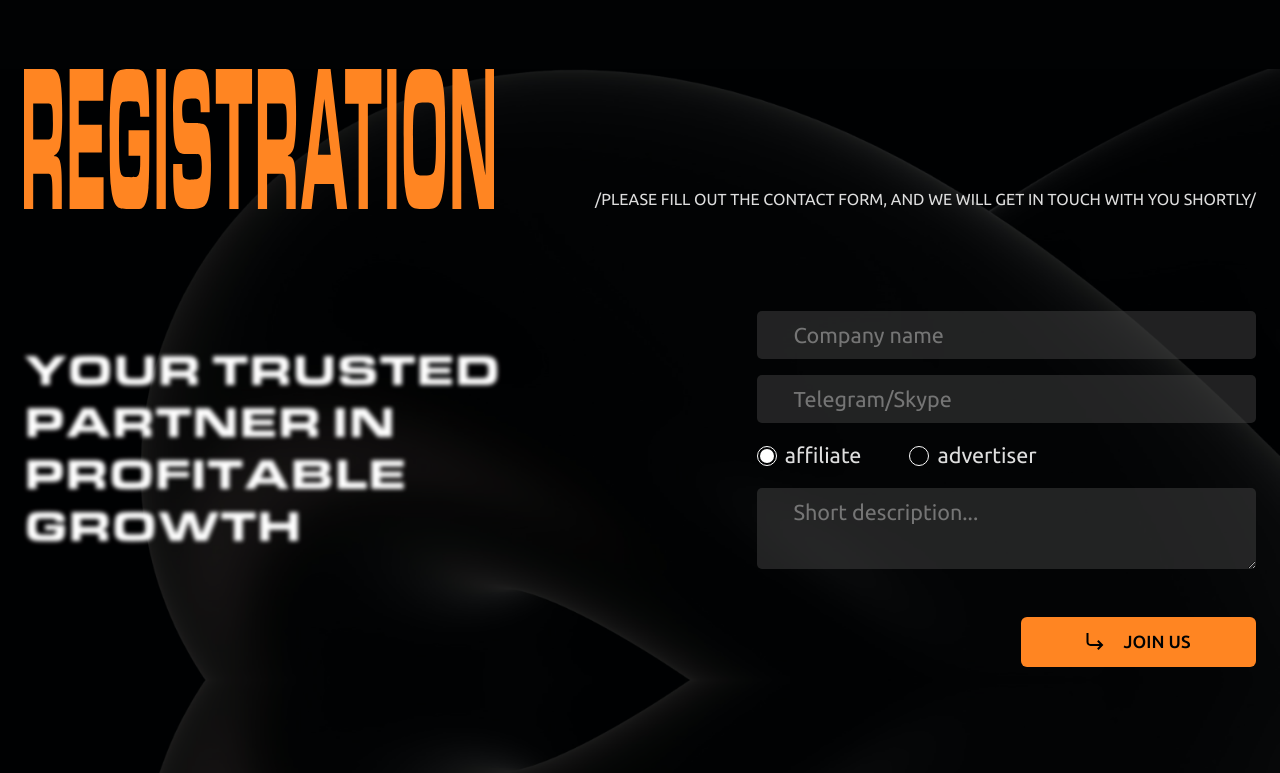
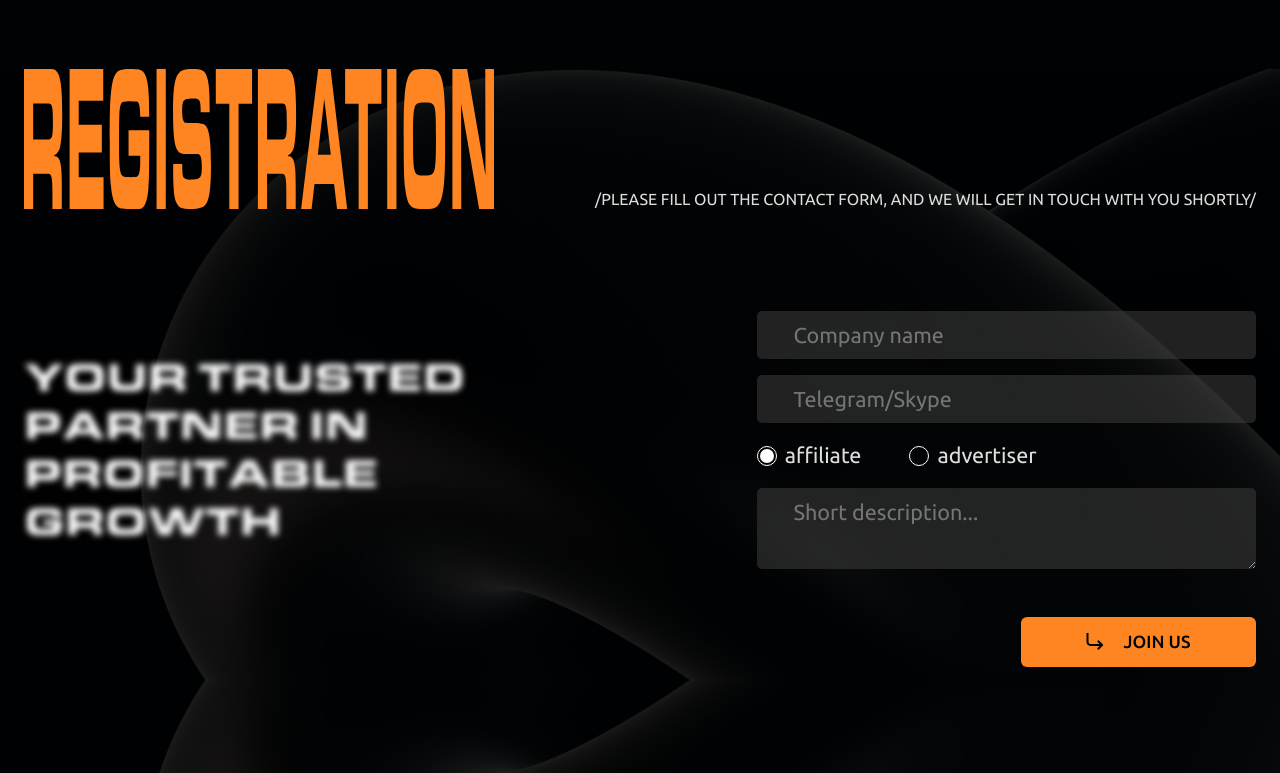
Before and after one commit to tgrvn/tgrvn.github.io, a plain HTML site: page index.html in a window 1280 px wide. Shown: the part 2512-3285 px from the top of the page. Drawn offline with Linux system fonts and the light colour scheme; a web font is replaced by a local one.

Commit message:
safari fix

```diff
--- a/css/styles.css
+++ b/css/styles.css
@@ -262,6 +262,7 @@ button:hover > .underline-hover-dark::after {
   /* max-width: 480px; */
   padding: 1rem 0.6rem;
   backdrop-filter: blur(24px);
+  -webkit-backdrop-filter: blur(24px);
   border-radius: 6px;
   min-height: 266px !important;
 }
@@ -313,6 +314,7 @@ button:hover > .underline-hover-dark::after {
   background-color: #ff852280;
   border-radius: 100%;
   filter: blur(26px);
+  transform: translate3d(0, 0, 0);
   animation: ball_bouncing 12s linear infinite;
 }
 
@@ -335,8 +337,24 @@ button:hover > .underline-hover-dark::after {
 }
 
 .text-3-blur {
+  position: relative;
   color: transparent;
-  text-shadow: 0 0 4px #ffffff;
+  min-height: 240px;
+}
+
+.text-3-blur::before {
+  content: attr(data-text); /* Используйте атрибут data-text */
+  position: absolute;
+  width: 100%;
+  top: 50%;
+  left: 50%;
+  transform: translate(-50%, -50%);
+  color: #fff;
+  filter: blur(3px);
+  z-index: -1;
+  font-weight: 900;
+  font-family: "EurostileExtendedBlack", sans-serif;
+  font-size: 2.5rem;
 }
 
 .text-3-dark {
@@ -420,6 +438,7 @@ button:hover > .underline-hover-dark::after {
   transition: opacity 0.3s ease-in-out;
   backdrop-filter: blur(30px);
   background: rgba(0, 0, 0, 0.5);
+  -webkit-backdrop-filter: blur(30px);
 }
 
 /* Для маленьких экранов до 576px */
--- a/index.html
+++ b/index.html
@@ -621,8 +621,8 @@
             <div class="col-12 col-md-6 col-lg-5 mb-3 align-content-center">
               <h5
                 class="text-center text-md-start text-uppercase text-3 text-3-blur"
+                data-text="Your Trusted Partner in Profitable Growth"
               >
-                Your Trusted Partner in Profitable Growth
               </h5>
             </div>
 
```
